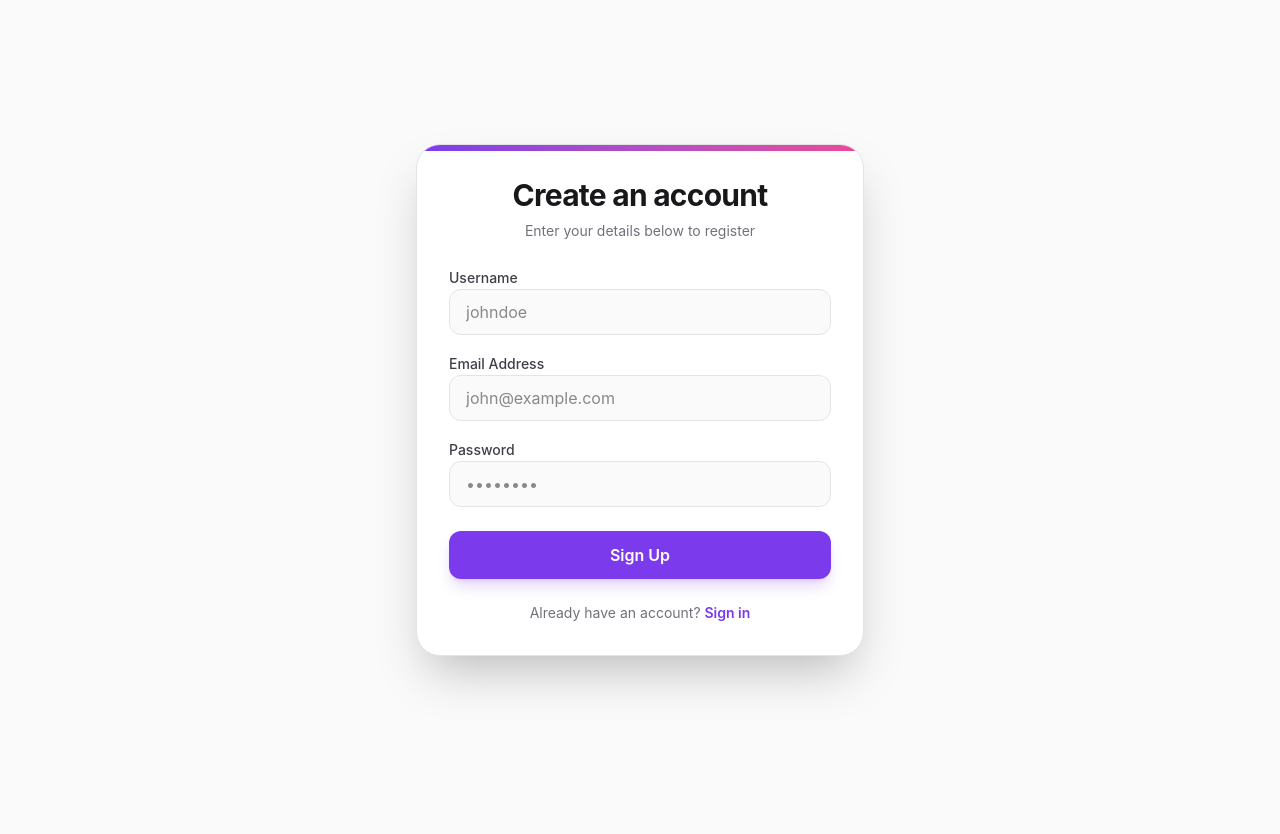
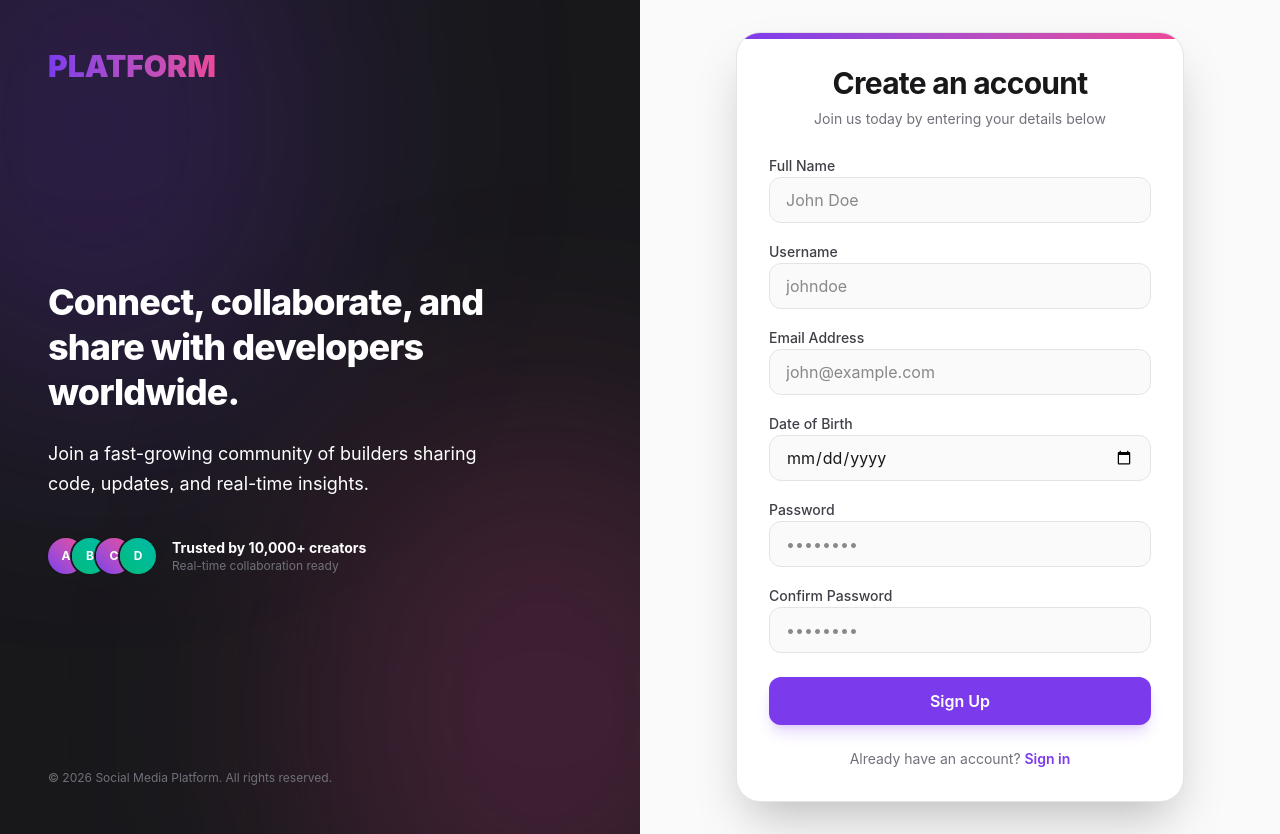
Before and after one commit to zaid0091/Social-Media-Platform, a Next.js app in the folder frontend/: page /register in a window 1280 px wide. Before the commit the page ends 800 px from the top, so only its background shows below. Built offline with nearby package versions, Linux system fonts and the light colour scheme; no server answers.

Commit message:
Implement Authentication UI - Register Page (Phase 32) featuring split layout desktop views, react-hook-form inputs, zod complexity schemas, and API conflict error mapping

```diff
--- a/frontend/package.json
+++ b/frontend/package.json
@@ -9,14 +9,17 @@
     "lint": "eslint"
   },
   "dependencies": {
+    "@hookform/resolvers": "^5.4.0",
     "axios": "^1.18.1",
     "clsx": "^2.1.1",
     "lucide-react": "^1.23.0",
     "next": "16.2.10",
     "react": "19.2.4",
     "react-dom": "19.2.4",
+    "react-hook-form": "^7.80.0",
     "swr": "^2.4.2",
     "tailwind-merge": "^3.6.0",
+    "zod": "^4.4.3",
     "zustand": "^5.0.14"
   },
   "devDependencies": {
--- a/frontend/src/app/(auth)/layout.js
+++ b/frontend/src/app/(auth)/layout.js
@@ -1,9 +1,61 @@
 export default function AuthLayout({ children }) {
   return (
-    <div className="min-h-screen w-full flex items-center justify-center bg-zinc-50 dark:bg-zinc-950 p-4 sm:p-6 lg:p-8 transition-colors duration-200">
-      <div className="w-full max-w-md bg-white dark:bg-zinc-900 border border-zinc-200 dark:border-zinc-800 rounded-3xl shadow-2xl p-8 relative overflow-hidden">
-        <div className="absolute top-0 left-0 right-0 h-1.5 bg-gradient-to-r from-primary to-secondary" />
-        {children}
+    <div className="min-h-screen w-full flex bg-zinc-50 dark:bg-zinc-950 transition-colors duration-200">
+      {/* Visual Splash Column (Desktop Only) */}
+      <div className="hidden lg:flex flex-col w-1/2 bg-zinc-900 text-white p-12 justify-between relative overflow-hidden">
+        {/* Glow Effects */}
+        <div className="absolute top-[-20%] left-[-20%] h-[70%] w-[70%] rounded-full bg-primary/20 blur-[120px]" />
+        <div className="absolute bottom-[-20%] right-[-20%] h-[70%] w-[70%] rounded-full bg-secondary/20 blur-[120px]" />
+
+        {/* Logo */}
+        <div className="z-10">
+          <span className="text-3xl font-black bg-gradient-to-r from-primary to-secondary bg-clip-text text-transparent">
+            PLATFORM
+          </span>
+        </div>
+
+        {/* Mock content illustration / Social Proof */}
+        <div className="z-10 flex flex-col space-y-6 max-w-md my-auto">
+          <h1 className="text-4xl font-extrabold leading-tight tracking-tight">
+            Connect, collaborate, and share with developers worldwide.
+          </h1>
+          <p className="text-zinc-450 text-lg leading-relaxed">
+            Join a fast-growing community of builders sharing code, updates, and real-time insights.
+          </p>
+
+          {/* Social Proof overlapping avatars */}
+          <div className="flex items-center space-x-4 pt-4">
+            <div className="flex -space-x-3">
+              {['A', 'B', 'C', 'D'].map((char, index) => (
+                <div
+                  key={index}
+                  className={`h-9 w-9 rounded-full ring-2 ring-zinc-900 flex items-center justify-center font-bold text-xs bg-gradient-to-tr ${
+                    index % 2 === 0 ? 'from-primary to-secondary' : 'from-emerald-500 to-teal-500'
+                  }`}
+                >
+                  {char}
+                </div>
+              ))}
+            </div>
+            <div className="flex flex-col">
+              <span className="font-bold text-sm">Trusted by 10,000+ creators</span>
+              <span className="text-xs text-zinc-500">Real-time collaboration ready</span>
+            </div>
+          </div>
+        </div>
+
+        {/* Footer info */}
+        <div className="z-10 text-xs text-zinc-500">
+          © {new Date().getFullYear()} Social Media Platform. All rights reserved.
+        </div>
+      </div>
+
+      {/* Main Form Auth Card Column */}
+      <div className="flex-1 flex items-center justify-center p-4 sm:p-6 lg:p-8">
+        <div className="w-full max-w-md bg-white dark:bg-zinc-900 border border-zinc-200 dark:border-zinc-800 rounded-3xl shadow-2xl p-8 relative overflow-hidden transition-colors duration-200">
+          <div className="absolute top-0 left-0 right-0 h-1.5 bg-gradient-to-r from-primary to-secondary" />
+          {children}
+        </div>
       </div>
     </div>
   );
--- a/frontend/src/app/(auth)/register/page.js
+++ b/frontend/src/app/(auth)/register/page.js
@@ -1,54 +1,223 @@
 'use client';
 
+import { useState } from 'react';
+import { useForm } from 'react-hook-form';
+import { zodResolver } from '@hookform/resolvers/zod';
+import * as z from 'zod';
 import Link from 'next/link';
+import { Mail, CheckCircle2, AlertCircle } from 'lucide-react';
+import api from '@/services/api';
+
+const registerSchema = z.object({
+  full_name: z.string().min(1, 'Full name is required'),
+  username: z.string()
+    .min(3, 'Username must be at least 3 characters')
+    .max(30, 'Username must be at most 30 characters')
+    .regex(/^[a-zA-Z0-9_]+$/, 'Only letters, numbers, and underscores are allowed'),
+  email: z.string().email('Invalid email address'),
+  date_of_birth: z.string().min(1, 'Date of birth is required'),
+  password: z.string()
+    .min(8, 'Password must be at least 8 characters')
+    .regex(/[A-Z]/, 'Must contain at least one uppercase letter')
+    .regex(/[a-z]/, 'Must contain at least one lowercase letter')
+    .regex(/\d/, 'Must contain at least one number')
+    .regex(/[@$!%*?&#]/, 'Must contain at least one special character (@$!%*?&#)'),
+  password_confirm: z.string().min(1, 'Please confirm your password'),
+}).refine((data) => data.password === data.password_confirm, {
+  message: "Passwords do not match",
+  path: ["password_confirm"],
+});
 
 export default function RegisterPage() {
+  const [isSuccess, setIsSuccess] = useState(false);
+  const [globalError, setGlobalError] = useState(null);
+  const [submitting, setSubmitting] = useState(false);
+
+  const {
+    register,
+    handleSubmit,
+    setError,
+    formState: { errors, isValid }
+  } = useForm({
+    resolver: zodResolver(registerSchema),
+    mode: 'onChange'
+  });
+
+  const onSubmit = async (data) => {
+    setSubmitting(true);
+    setGlobalError(null);
+    try {
+      await api.post('/auth/register/', data);
+      setIsSuccess(true);
+    } catch (err) {
+      const errorData = err.response?.data;
+      if (errorData && typeof errorData === 'object') {
+        Object.keys(errorData).forEach((field) => {
+          setError(field, {
+            type: 'server',
+            message: Array.isArray(errorData[field]) ? errorData[field][0] : errorData[field]
+          });
+        });
+      } else {
+        setGlobalError('An unexpected error occurred. Please try again.');
+      }
+    } finally {
+      setSubmitting(false);
+    }
+  };
+
+  if (isSuccess) {
+    return (
+      <div className="flex flex-col items-center text-center space-y-6 py-6 animate-in fade-in zoom-in duration-300">
+        <div className="h-16 w-16 bg-emerald-50 dark:bg-emerald-950/30 rounded-full flex items-center justify-center text-emerald-500">
+          <CheckCircle2 className="h-10 w-10" />
+        </div>
+
+        <div className="flex flex-col space-y-2">
+          <h3 className="text-2xl font-bold text-zinc-950 dark:text-zinc-50">Check your email</h3>
+          <p className="text-sm text-zinc-500 dark:text-zinc-400 max-w-sm">
+            We have sent a verification link to your registered email address. Please verify your account to proceed.
+          </p>
+        </div>
+
+        <Link
+          href="/login"
+          className="w-full py-3 bg-primary hover:bg-primary-hover text-white text-center font-semibold rounded-xl shadow-lg shadow-primary/20 transition-all duration-150"
+        >
+          Proceed to Login
+        </Link>
+      </div>
+    );
+  }
+
   return (
     <div className="flex flex-col space-y-6">
       <div className="flex flex-col space-y-2 text-center">
         <h2 className="text-3xl font-bold tracking-tight text-zinc-900 dark:text-zinc-50">Create an account</h2>
         <p className="text-sm text-zinc-500 dark:text-zinc-400">
-          Enter your details below to register
+          Join us today by entering your details below
         </p>
       </div>
 
-      <form className="flex flex-col space-y-4" onSubmit={(e) => e.preventDefault()}>
+      {globalError && (
+        <div className="p-3 bg-red-50 dark:bg-red-950/20 border border-red-200 dark:border-red-900/50 rounded-xl flex items-center space-x-2 text-red-650 dark:text-red-400 text-sm">
+          <AlertCircle className="h-5 w-5 shrink-0" />
+          <span>{globalError}</span>
+        </div>
+      )}
+
+      <form className="flex flex-col space-y-4" onSubmit={handleSubmit(onSubmit)}>
+        {/* Full Name */}
+        <div className="space-y-1">
+          <label className="text-sm font-medium text-zinc-700 dark:text-zinc-300">Full Name</label>
+          <input
+            type="text"
+            placeholder="John Doe"
+            {...register('full_name')}
+            className={`w-full px-4 py-2.5 rounded-xl border bg-zinc-50 dark:bg-zinc-950 focus:outline-none focus:ring-2 focus:ring-primary text-zinc-900 dark:text-zinc-50 transition-all ${
+              errors.full_name ? 'border-red-500 focus:ring-red-500' : 'border-zinc-200 dark:border-zinc-800'
+            }`}
+          />
+          {errors.full_name && (
+            <p className="text-xs text-red-500 font-medium px-1">{errors.full_name.message}</p>
+          )}
+        </div>
+
+        {/* Username */}
         <div className="space-y-1">
           <label className="text-sm font-medium text-zinc-700 dark:text-zinc-300">Username</label>
           <input
             type="text"
             placeholder="johndoe"
-            className="w-full px-4 py-2.5 rounded-xl border border-zinc-200 dark:border-zinc-800 bg-zinc-50 dark:bg-zinc-950 focus:outline-none focus:ring-2 focus:ring-primary text-zinc-900 dark:text-zinc-50"
-            disabled
+            {...register('username')}
+            className={`w-full px-4 py-2.5 rounded-xl border bg-zinc-50 dark:bg-zinc-950 focus:outline-none focus:ring-2 focus:ring-primary text-zinc-900 dark:text-zinc-50 transition-all ${
+              errors.username ? 'border-red-500 focus:ring-red-500' : 'border-zinc-200 dark:border-zinc-800'
+            }`}
           />
+          {errors.username && (
+            <p className="text-xs text-red-500 font-medium px-1">{errors.username.message}</p>
+          )}
         </div>
 
+        {/* Email Address */}
         <div className="space-y-1">
           <label className="text-sm font-medium text-zinc-700 dark:text-zinc-300">Email Address</label>
           <input
             type="email"
             placeholder="john@example.com"
-            className="w-full px-4 py-2.5 rounded-xl border border-zinc-200 dark:border-zinc-800 bg-zinc-50 dark:bg-zinc-950 focus:outline-none focus:ring-2 focus:ring-primary text-zinc-900 dark:text-zinc-50"
-            disabled
+            {...register('email')}
+            className={`w-full px-4 py-2.5 rounded-xl border bg-zinc-50 dark:bg-zinc-950 focus:outline-none focus:ring-2 focus:ring-primary text-zinc-900 dark:text-zinc-50 transition-all ${
+              errors.email ? 'border-red-500 focus:ring-red-500' : 'border-zinc-200 dark:border-zinc-800'
+            }`}
           />
+          {errors.email && (
+            <p className="text-xs text-red-500 font-medium px-1">{errors.email.message}</p>
+          )}
         </div>
 
+        {/* Date of Birth */}
+        <div className="space-y-1">
+          <label className="text-sm font-medium text-zinc-700 dark:text-zinc-300">Date of Birth</label>
+          <input
+            type="date"
+            {...register('date_of_birth')}
+            className={`w-full px-4 py-2.5 rounded-xl border bg-zinc-50 dark:bg-zinc-950 focus:outline-none focus:ring-2 focus:ring-primary text-zinc-900 dark:text-zinc-50 transition-all ${
+              errors.date_of_birth ? 'border-red-500 focus:ring-red-500' : 'border-zinc-200 dark:border-zinc-800'
+            }`}
+          />
+          {errors.date_of_birth && (
+            <p className="text-xs text-red-500 font-medium px-1">{errors.date_of_birth.message}</p>
+          )}
+        </div>
+
+        {/* Password */}
         <div className="space-y-1">
           <label className="text-sm font-medium text-zinc-700 dark:text-zinc-300">Password</label>
           <input
             type="password"
             placeholder="••••••••"
-            className="w-full px-4 py-2.5 rounded-xl border border-zinc-200 dark:border-zinc-800 bg-zinc-50 dark:bg-zinc-950 focus:outline-none focus:ring-2 focus:ring-primary text-zinc-900 dark:text-zinc-50"
-            disabled
+            {...register('password')}
+            className={`w-full px-4 py-2.5 rounded-xl border bg-zinc-50 dark:bg-zinc-950 focus:outline-none focus:ring-2 focus:ring-primary text-zinc-900 dark:text-zinc-50 transition-all ${
+              errors.password ? 'border-red-500 focus:ring-red-500' : 'border-zinc-200 dark:border-zinc-800'
+            }`}
           />
+          {errors.password && (
+            <p className="text-xs text-red-500 font-medium px-1 leading-normal">{errors.password.message}</p>
+          )}
         </div>
 
+        {/* Confirm Password */}
+        <div className="space-y-1">
+          <label className="text-sm font-medium text-zinc-700 dark:text-zinc-300">Confirm Password</label>
+          <input
+            type="password"
+            placeholder="••••••••"
+            {...register('password_confirm')}
+            className={`w-full px-4 py-2.5 rounded-xl border bg-zinc-50 dark:bg-zinc-950 focus:outline-none focus:ring-2 focus:ring-primary text-zinc-900 dark:text-zinc-50 transition-all ${
+              errors.password_confirm ? 'border-red-500 focus:ring-red-500' : 'border-zinc-200 dark:border-zinc-800'
+            }`}
+          />
+          {errors.password_confirm && (
+            <p className="text-xs text-red-500 font-medium px-1">{errors.password_confirm.message}</p>
+          )}
+        </div>
+
+        {/* Submit Button */}
         <button
           type="submit"
-          className="w-full py-3 bg-primary hover:bg-primary-hover text-white font-semibold rounded-xl shadow-lg shadow-primary/20 transition-all duration-150 cursor-not-allowed mt-2"
-          disabled
+          className={`w-full py-3 bg-primary hover:bg-primary-hover text-white font-semibold rounded-xl shadow-lg shadow-primary/20 transition-all duration-150 mt-2 flex items-center justify-center space-x-2 ${
+            submitting ? 'opacity-80 cursor-wait' : ''
+          }`}
+          disabled={submitting}
         >
-          Sign Up
+          {submitting ? (
+            <>
+              <div className="h-4 w-4 rounded-full border-2 border-white border-t-transparent animate-spin" />
+              <span>Registering...</span>
+            </>
+          ) : (
+            <span>Sign Up</span>
+          )}
         </button>
       </form>
 
```
Also changed, not shown: 1 other file (tests, documents, lock files or other folders).
